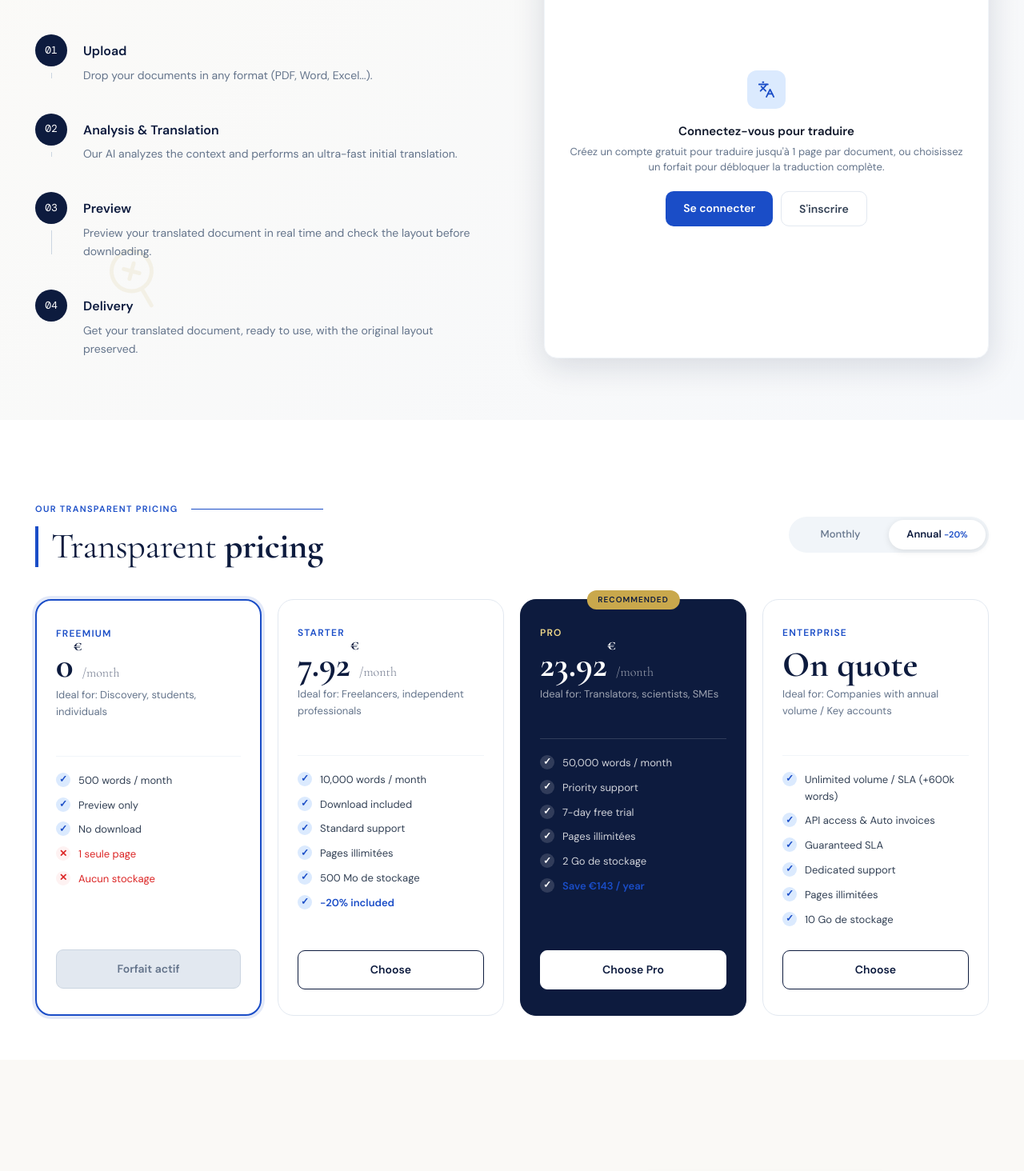
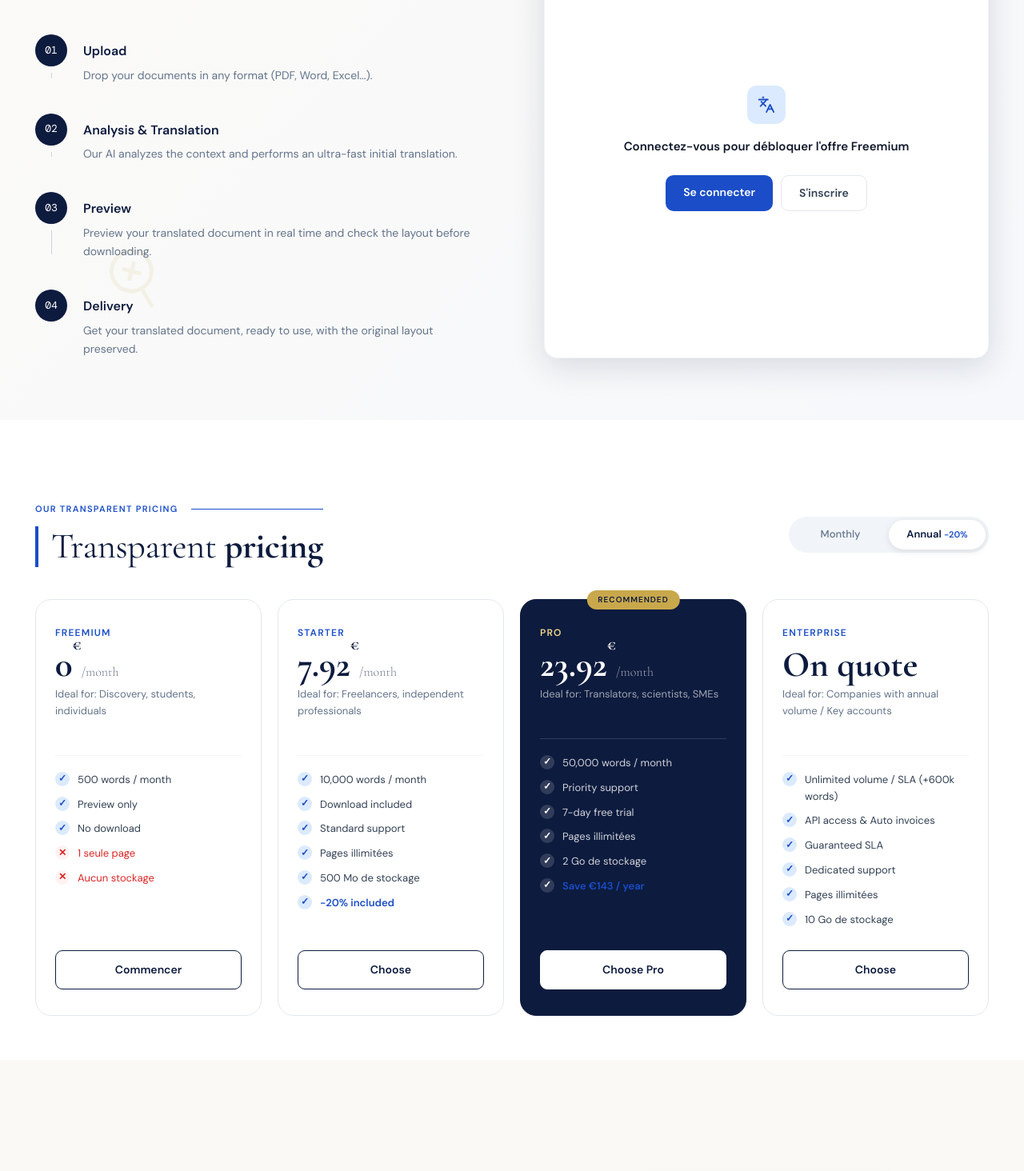
Before and after one commit to EagleFox31/Pr-cis-Translation, a React (Vite) app in the folder frontend/: page /home in a window 1280 px wide. Shown: the part 1861-3325 px from the top of the page at 80% size. Built offline with nearby package versions, Linux system fonts and the light colour scheme; no server answers; a web font is replaced by a local one.

Commit message:
fix: visiteur = aucun forfait actif, carte Freemium → bouton 'Commencer' ouvre /login, CTA 'débloquer l'offre Freemium'

```diff
--- a/frontend/src/components/pricing/PricingCards.tsx
+++ b/frontend/src/components/pricing/PricingCards.tsx
@@ -27,8 +27,8 @@ export default function PricingCards({ isAnnual }: PricingCardsProps) {
   return (
     <div className="pricing-grid">
       {PLANS.map((plan, idx) => {
-        // Visiteur = freemium par défaut ; Connecté = son plan
-        const isActive = user ? user.plan === plan.planKey : plan.planKey === 'free';
+        // Visiteur = aucun forfait actif ; Connecté = son plan
+        const isActive = user ? user.plan === plan.planKey : false;
         const isPopular = plan.planKey === 'pro';
 
         return (
@@ -116,9 +116,12 @@ export default function PricingCards({ isAnnual }: PricingCardsProps) {
               )}
             </ul>
 
-            <a href="#" className="btn-pricing" onClick={(e) => e.preventDefault()}
+            <a
+              href={!user && plan.planKey === 'free' ? '/login' : '#'}
+              className="btn-pricing"
+              onClick={(e) => { if (!(!user && plan.planKey === 'free')) e.preventDefault(); }}
               style={isActive ? { background: 'var(--gray-200)', borderColor: 'var(--gray-300)', color: 'var(--gray-500)', cursor: 'default', pointerEvents: 'none' } : undefined}>
-              {isActive ? 'Forfait actif' : (
+              {!user && plan.planKey === 'free' ? 'Commencer' : isActive ? 'Forfait actif' : (
                 plan.planKey === 'free' ? t('pricing.btn_start')
                 : plan.planKey === 'pro' ? t('pricing.btn_choose_pro')
                 : t('pricing.btn_choose')
--- a/frontend/src/components/upload/TranslationSection.tsx
+++ b/frontend/src/components/upload/TranslationSection.tsx
@@ -149,11 +149,8 @@ export default function TranslationSection({
           </div>
           <div>
             <h4 style={{ fontSize: '15px', fontWeight: 700, color: 'var(--gray-900)', margin: '0 0 4px' }}>
-              Connectez-vous pour traduire
+              Connectez-vous pour débloquer l'offre Freemium
             </h4>
-            <p style={{ fontSize: '13px', color: 'var(--gray-500)', margin: 0, lineHeight: 1.5 }}>
-              Créez un compte gratuit pour traduire jusqu'à 1 page par document, ou choisissez un forfait pour débloquer la traduction complète.
-            </p>
           </div>
           <div style={{ display: 'flex', gap: '10px', marginTop: '4px' }}>
             <a href="/login" onClick={(e) => { e.preventDefault(); window.location.href = '/login'; }}
```
